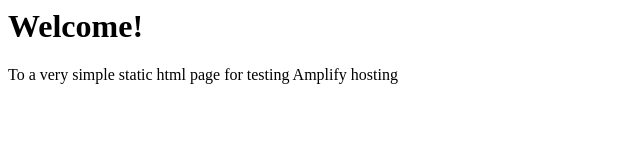
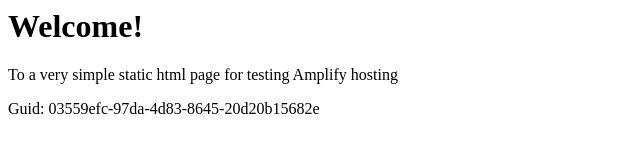
Before and after one commit to aws-aemilia-syd/Github-PR-Commit-Integration-Test-DoNotTouch-v1-prod-ap-southeast-2, a website: page src/index.html in a window 1280 px wide. Shown: the whole page, without its empty margins (0-640 px from the left). Drawn offline with Linux system fonts and the light colour scheme.

Commit message:
commit from integ tests

```diff
--- a/src/index.html
+++ b/src/index.html
@@ -1,3 +1,5 @@
+
+
 <html lang="en">
 
 <head>
@@ -10,6 +12,6 @@
 <body>
     <h1>Welcome!</h1>
     <p>To a very simple static html page for testing Amplify hosting</p>
-</body>
+    <p>Guid: 03559efc-97da-4d83-8645-20d20b15682e</p></body>
 
 </html>
```
